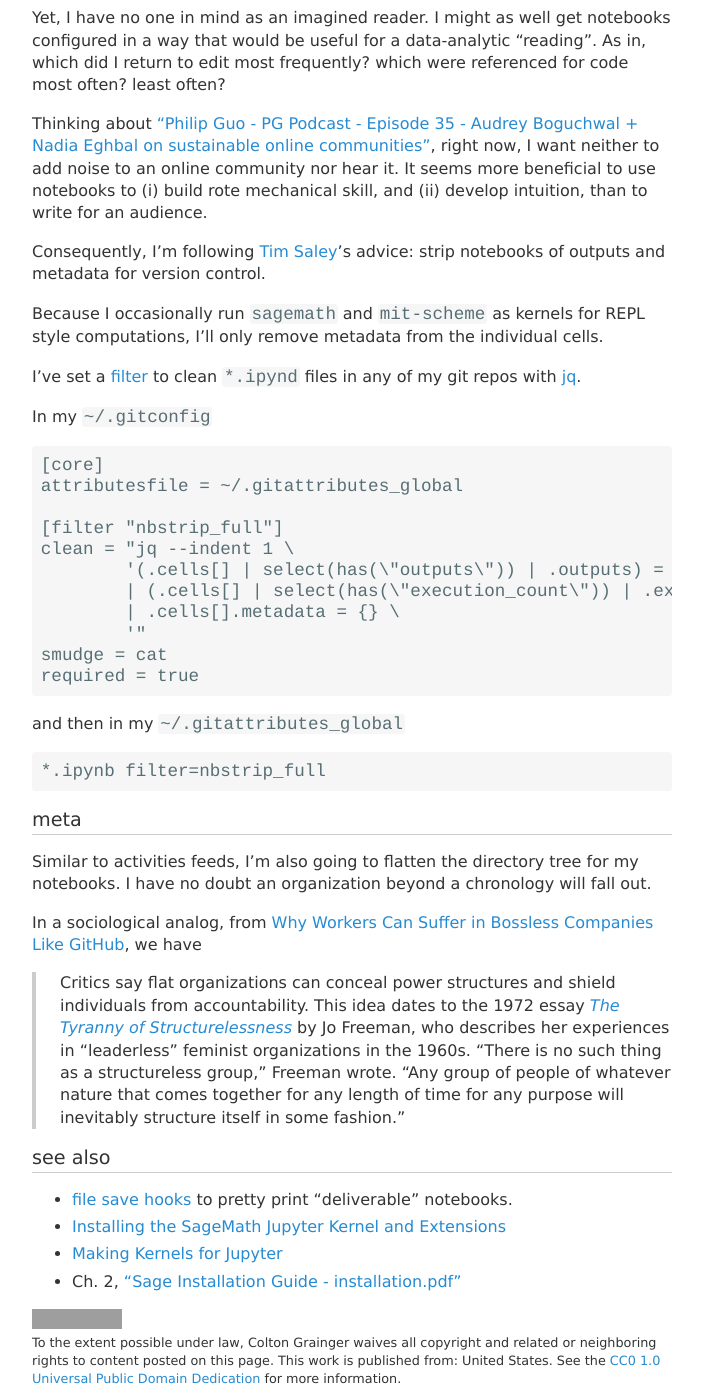
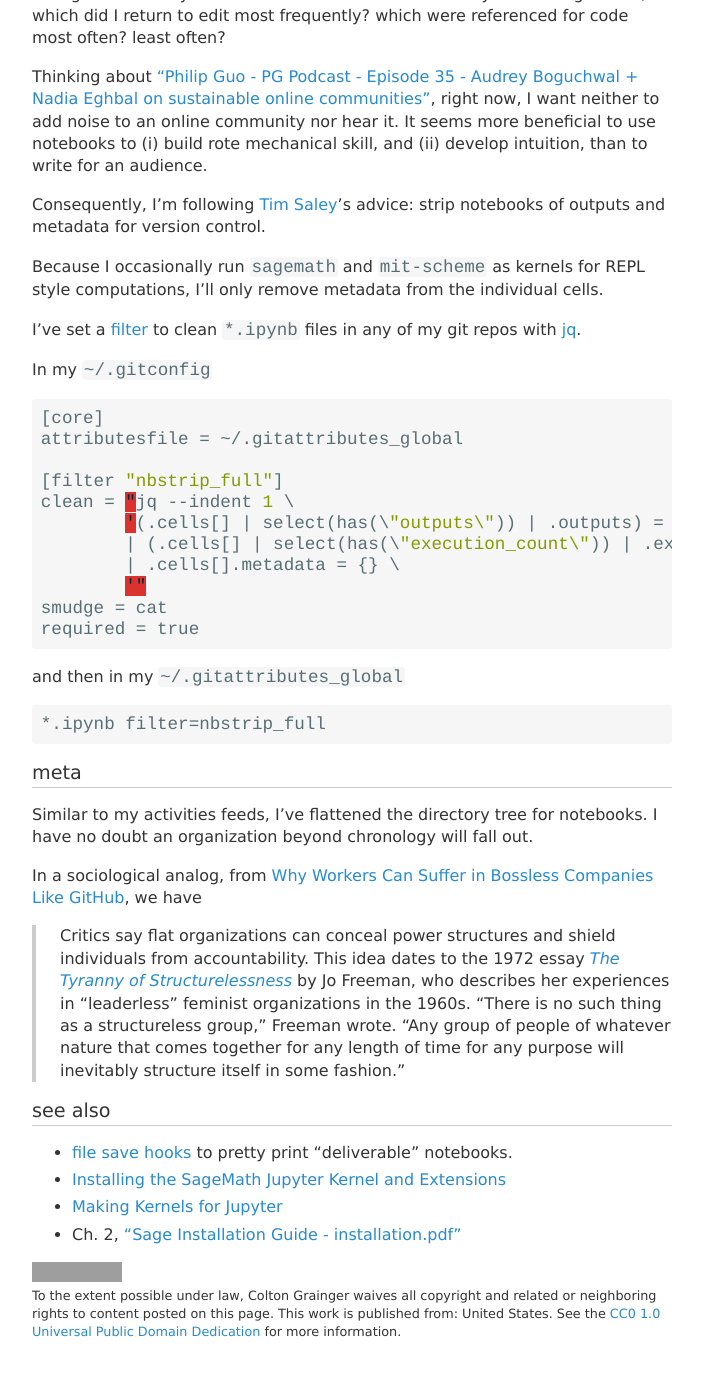
Before and after one commit to coltongrainger/blog, a Jekyll site: the page built from _posts/2018-03-04-jupyter-notebook.md, in a window 1280 px wide and 1400 px high, scrolled down 1558 px. Shown: the whole window, without its empty margins (288-991 px from the left). Built offline with Jekyll 4.4.1, drawn with Linux system fonts in a browser that asks for light colours; our own code applies the rules of GitHub Pages for plain Markdown files; after the commit the page ends 2911 px from its top, so only the background shows below that; some of the changed text lies outside the part shown; grey boxes are pictures that could not be loaded.

Commit message:
fix jupyter-notebook

````diff
--- a/_posts/2018-03-04-jupyter-notebook.md
+++ b/_posts/2018-03-04-jupyter-notebook.md
@@ -16,7 +16,7 @@
 
 I discovered that Sage uses its own version of the Jupyter notebook, whence I
 needed to [install sagemath as a kernel in Jupyter](https://stackoverflow.com/questions/39296020/how-to-install-sagemath-kernel-in-jupyter). I followed [Samuel Lelièvre](https://stackoverflow.com/users/3827575/samuel-leli%c3%a8vre)'s advice
-```
+```shell
 sudo jupyter kernelspec install ./SageMath/local/share/jupyter/kernels/sagemath
 ```
 > Where SageMath is your root sagemath directory.
@@ -27,10 +27,9 @@
 >
 > You will find the location of `kernel.json` by executing `jupyter kernelspec list`.
 
-I found this file in `/usr/local/share/jupyter/kernels/sagemath`.
-`kernel.json` required admin permissions to write. My `kernel.json` now reads
+My `kernel.json` now reads
 
-```
+```JSON
 {
  "display_name": "SageMath 8.0",
  "argv": [
@@ -71,11 +70,11 @@
 
 Because I occasionally run `sagemath` and `mit-scheme` as kernels for REPL style computations, I'll only remove metadata from the individual cells.
 
-I've set a [filter](https://git-scm.com/docs/gitattributes#__code_filter_code) to clean `*.ipynd` files in any of my git repos with [jq](https://stedolan.github.io/jq/).
+I've set a [filter](https://git-scm.com/docs/gitattributes#__code_filter_code) to clean `*.ipynb` files in any of my git repos with [jq](https://stedolan.github.io/jq/).
 
 In my `~/.gitconfig`
 
-```
+```config
 [core]
 attributesfile = ~/.gitattributes_global
 
@@ -91,13 +90,13 @@
 
 and then in my `~/.gitattributes_global`
 
-```
+```config
 *.ipynb filter=nbstrip_full
 ```
 
 ## meta
 
-Similar to activities feeds, I'm also going to flatten the directory tree for my notebooks. I have no doubt an organization beyond a chronology will fall out.
+Similar to my activities feeds, I've flattened the directory tree for notebooks. I have no doubt an organization beyond chronology will fall out.
 
 In a sociological analog, from [Why Workers Can Suffer in Bossless Companies
 Like GitHub](https://www.wired.com/2014/03/tyranny-flatness/), we have
````
